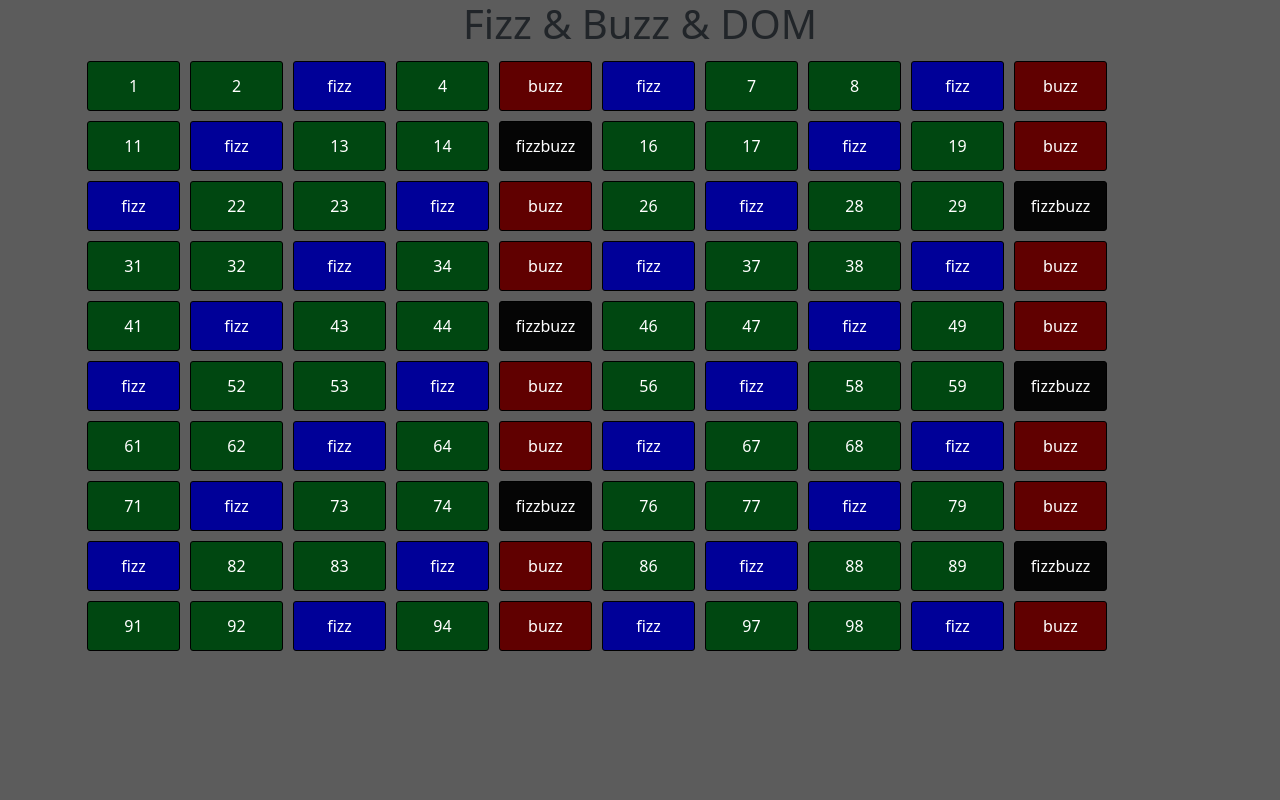
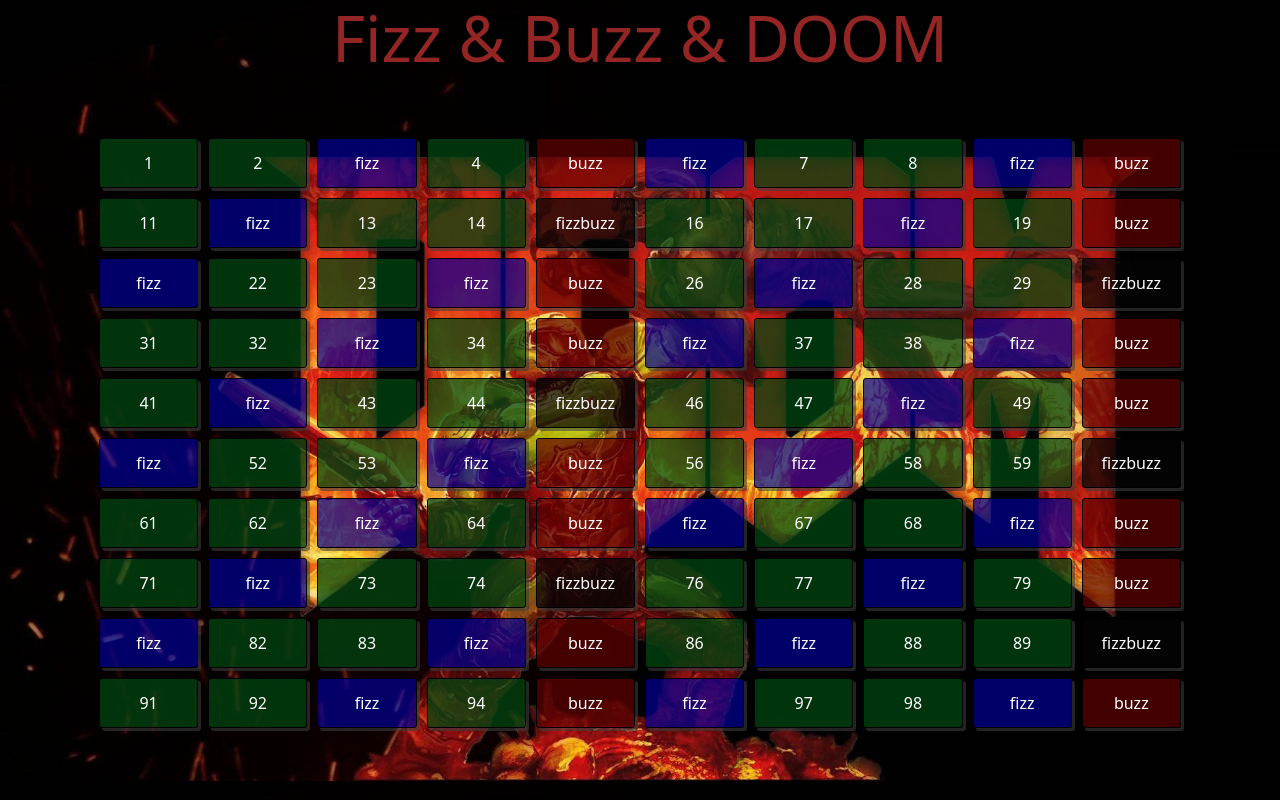
Before and after one commit to PatrizioCorcione/js-fizzbuzz, a plain HTML site: page index.html in a window 1280 px wide. Drawn offline with nearby package versions, Linux system fonts and the light colour scheme.

Commit message:
[DOOOOOOOM]

```diff
--- a/assets/style.css
+++ b/assets/style.css
@@ -1,31 +1,40 @@
 body{
-  background-color: rgb(92, 92, 92);
+  background-image: url(../assets/img/doom-background-agp59ervo4y5wbob.jpg);
+  background-size: cover;
+
 }
+
+h1{
+  color: rgb(147, 37, 37);
+  font-size: 4rem;
+}
+
 .number{
-  background-color: rgb(0, 71, 17);
+  background-color: rgba(0, 71, 17, 0.738);
   color: white;
 }
 .fizz{
-  background-color: rgb(0, 0, 152);
+  background-color: rgba(0, 0, 152, 0.685);
   color: white;
 }
 
 .buzz{
-  background-color: rgb(96, 0, 0);
+  background-color: rgba(96, 0, 0, 0.699);
   color: white;
 }
 
 .fizz-buzz{
-  background-color: rgb(5, 5, 5);
+  background-color: rgba(5, 5, 5, 0.72);
   color: white;
 }
 .general{
   border: 1px solid black;
   margin: 5px;
   height: 50px;
-  width: calc(100% / 12);
+  width: calc(100% / 10 -  10px);
   border-radius: 3px;
   display: flex;
   align-items: center;
   justify-content: center;
+  box-shadow: 3px 3px rgba(62, 62, 62, 0.564);
 }
--- a/index.html
+++ b/index.html
@@ -8,13 +8,16 @@
   <title>FIZZLOL</title>
 </head>
 <body>
+  <h1 class="text-center ">Fizz & Buzz & DOOM</h1>
+  <div class="container d-flex justify-content-center   ">
 
-  <h1 class="text-center ">Fizz & Buzz & DOM</h1>
-  <!--CONTENITORE DEI DIV GENERATI-->
-  <section id="contenitore" class="container d-flex flex-wrap ">
+    <!--CONTENITORE DEI DIV GENERATI-->
+    <section id="contenitore" class="container d-flex flex-wrap my-5 ">
 
-  </section>
-  <!--FINE CONTENITORE DEI DIV GENERATI-->
+    </section>
+    <!--FINE CONTENITORE DEI DIV GENERATI-->
+  </div>
+
 
   <script src="js/script.js"></script>
 </body>
```
Also changed, not shown: assets/img/doom-background-agp59ervo4y5wbob.jpg (added).
